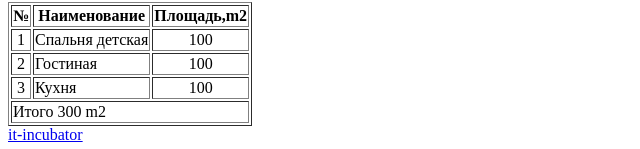
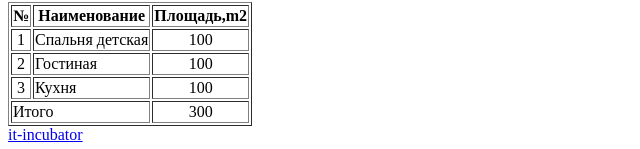
Before and after one commit to sofd-commit/1-hw-with-auto-test-html-css-main, a plain HTML site: page index.html in a window 1280 px wide. Shown: the part 1028-1177 px from the top of the page, 0-640 px from the left. Drawn offline with Linux system fonts and the light colour scheme.

Commit message:
fixed table

```diff
--- a/index.html
+++ b/index.html
@@ -132,7 +132,8 @@
             </tr>
 
             <tr>
-                <td colspan="3">Итого 300 m2</td>
+                <td colspan="2">Итого</td>
+                <td align="center">300</td>
             </tr>
         </table>
     </section>
```
